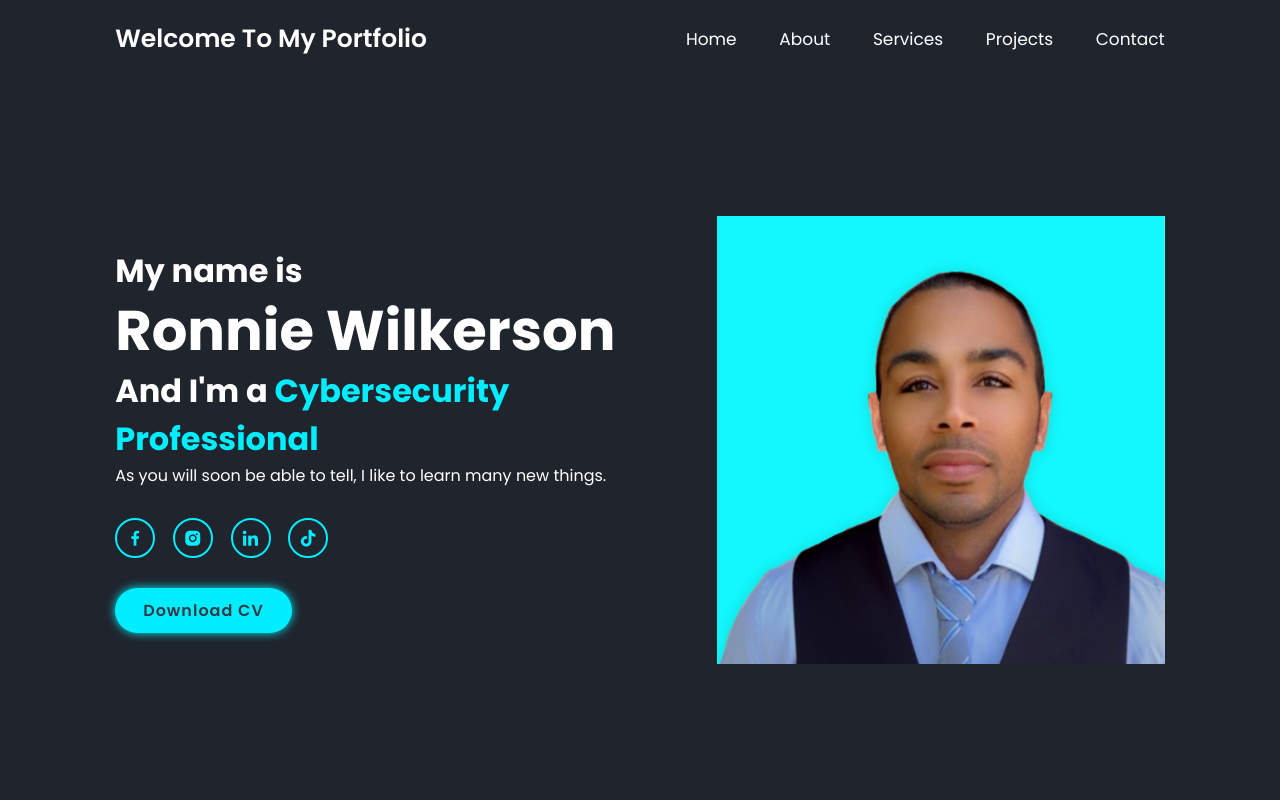
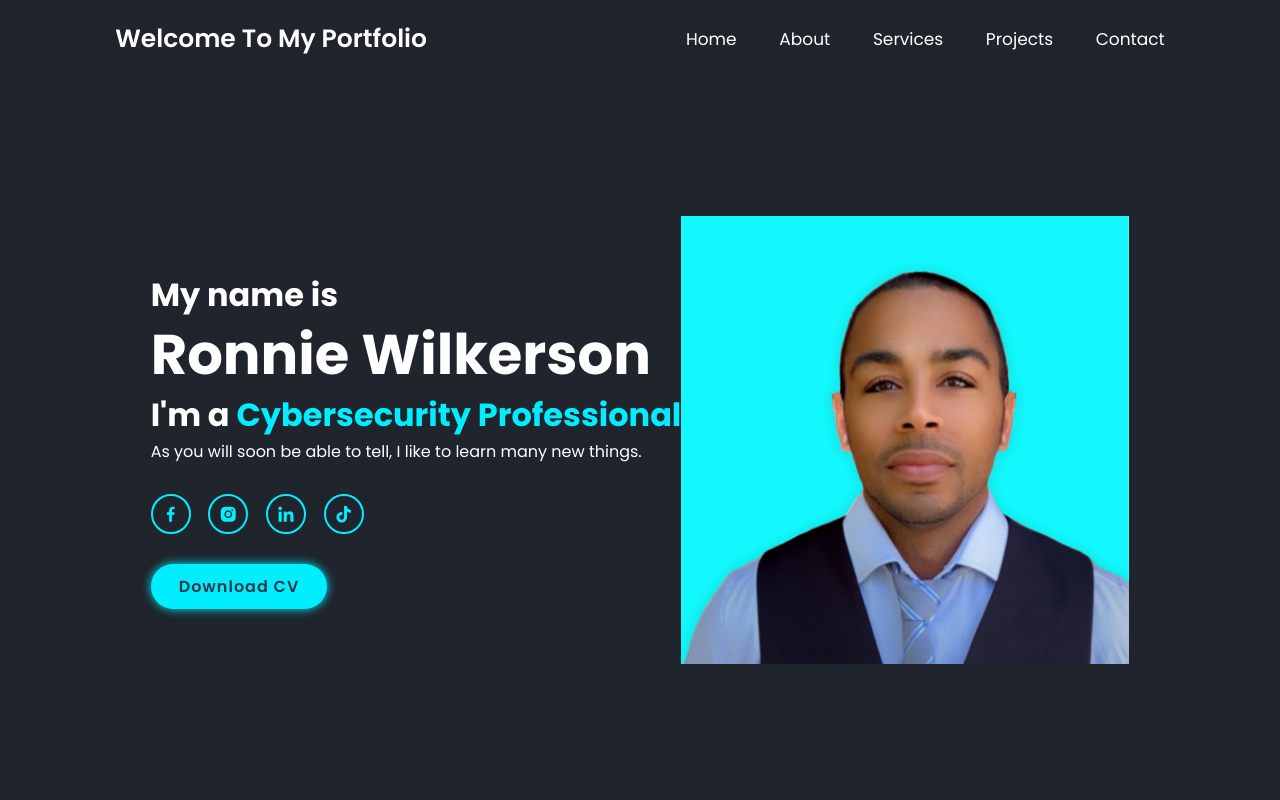
Before and after one commit to jowii26/Portfolio, a plain HTML site: page index.html in a window 1280 px wide. Shown: the top 800 px of the page. Drawn offline with nearby package versions, Linux system fonts and the light colour scheme.

Commit message:
index.html

```diff
--- a/index.html
+++ b/index.html
@@ -30,7 +30,7 @@
         <div class="home-content">
             <h3>My name is</h3>
             <h1>Ronnie Wilkerson</h1>
-            <h3>And I'm a <span>Cybersecurity Professional</span></h3>
+            <h3>I'm a <span>Cybersecurity Professional</span></h3>
             <p>As you will soon be able to tell, I like to learn many
                 new things.</p>
             <div class="social-media">
```
